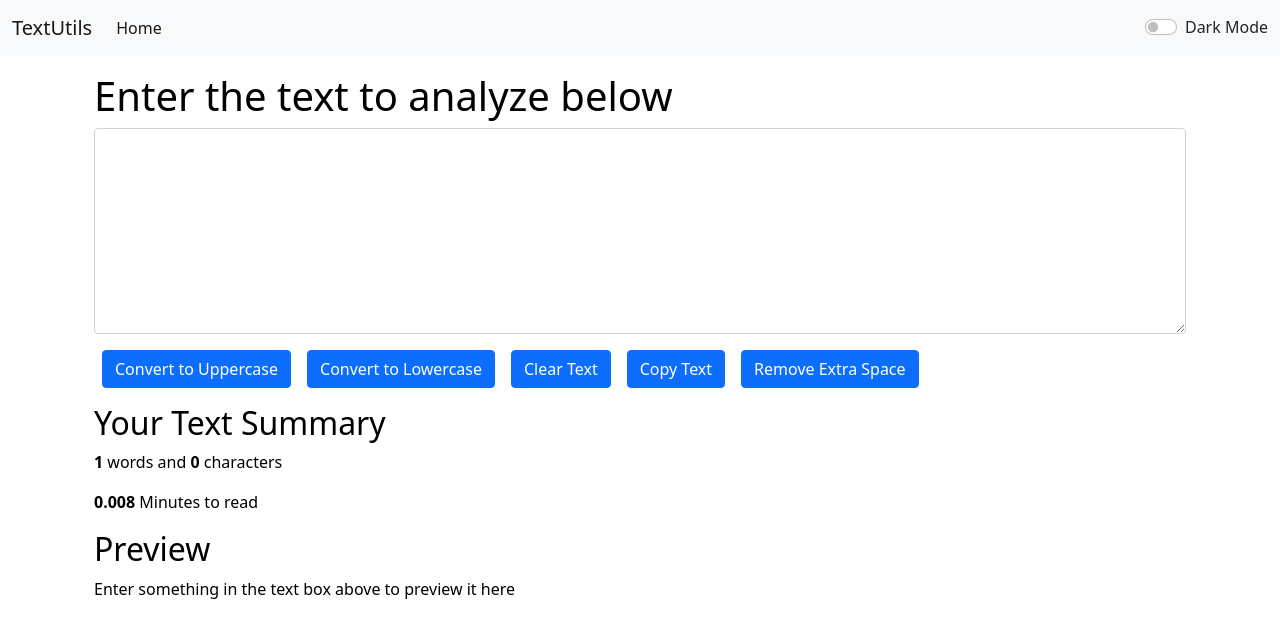
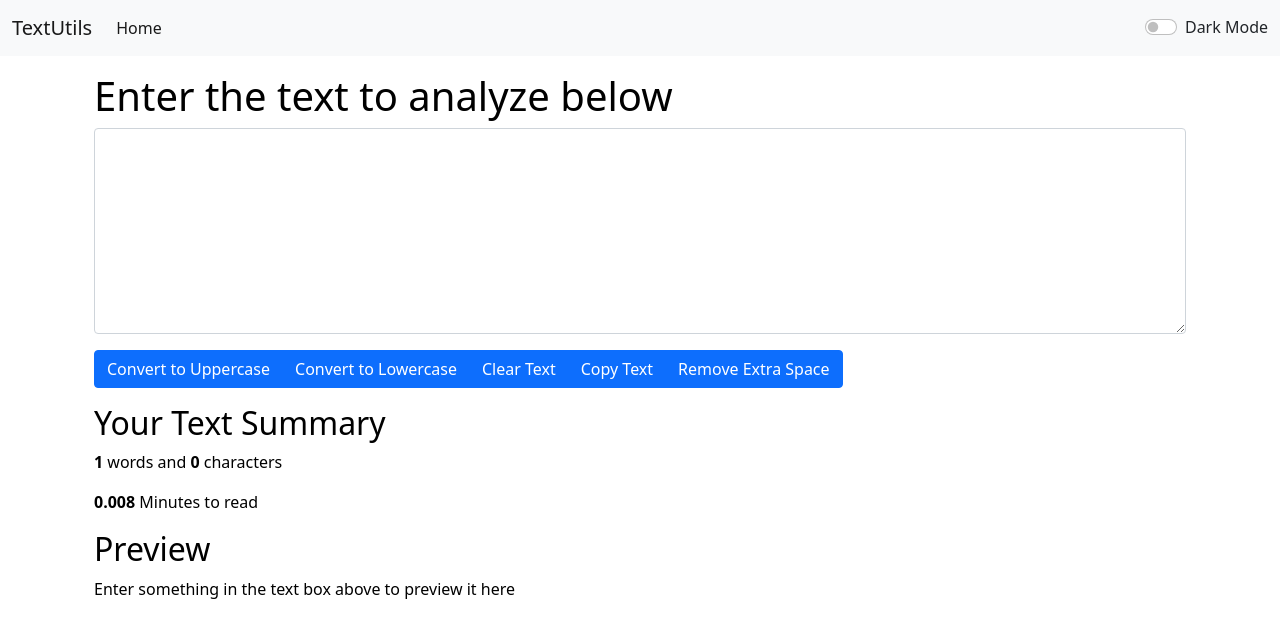
Before and after one commit to nishant3721/TextUtils, a React (Create React App) app: page / in a window 1280 px wide. Shown: the top 638 px of the page. Built offline with nearby package versions, Linux system fonts and the light colour scheme.

Commit message:
update changes

```diff
--- a/src/Components/TextForm.js
+++ b/src/Components/TextForm.js
@@ -57,21 +57,23 @@
             rows="8"
           ></textarea>
         </div>
-        <button className="mx-2 btn btn-primary" onClick={handleUpClick}>
+        <div className="btn-group" role="group" aria-label="Basic example">
+          <button className="btn btn-primary" onClick={handleUpClick}>
             Convert to Uppercase
           </button>
-        <button className="mx-2 btn btn-primary" onClick={handleLowClick}>
+          <button className="btn btn-primary" onClick={handleLowClick}>
             Convert to Lowercase
           </button>
-        <button className="mx-2 btn btn-primary" onClick={handleClearText}>
+          <button className="btn btn-primary" onClick={handleClearText}>
             Clear Text
           </button>
-        <button className="mx-2 btn btn-primary" onClick={handleCopyText}>
+          <button className="btn btn-primary" onClick={handleCopyText}>
             Copy Text
           </button>
-        <button className="mx-2 btn btn-primary" onClick={handleExtraSpace}>
+          <button className="btn btn-primary" onClick={handleExtraSpace}>
             Remove Extra Space
           </button>
+        </div>
       </div>
       <div
         className="container my-3"
```
Lines whose indentation alone changed are shown as unchanged.
